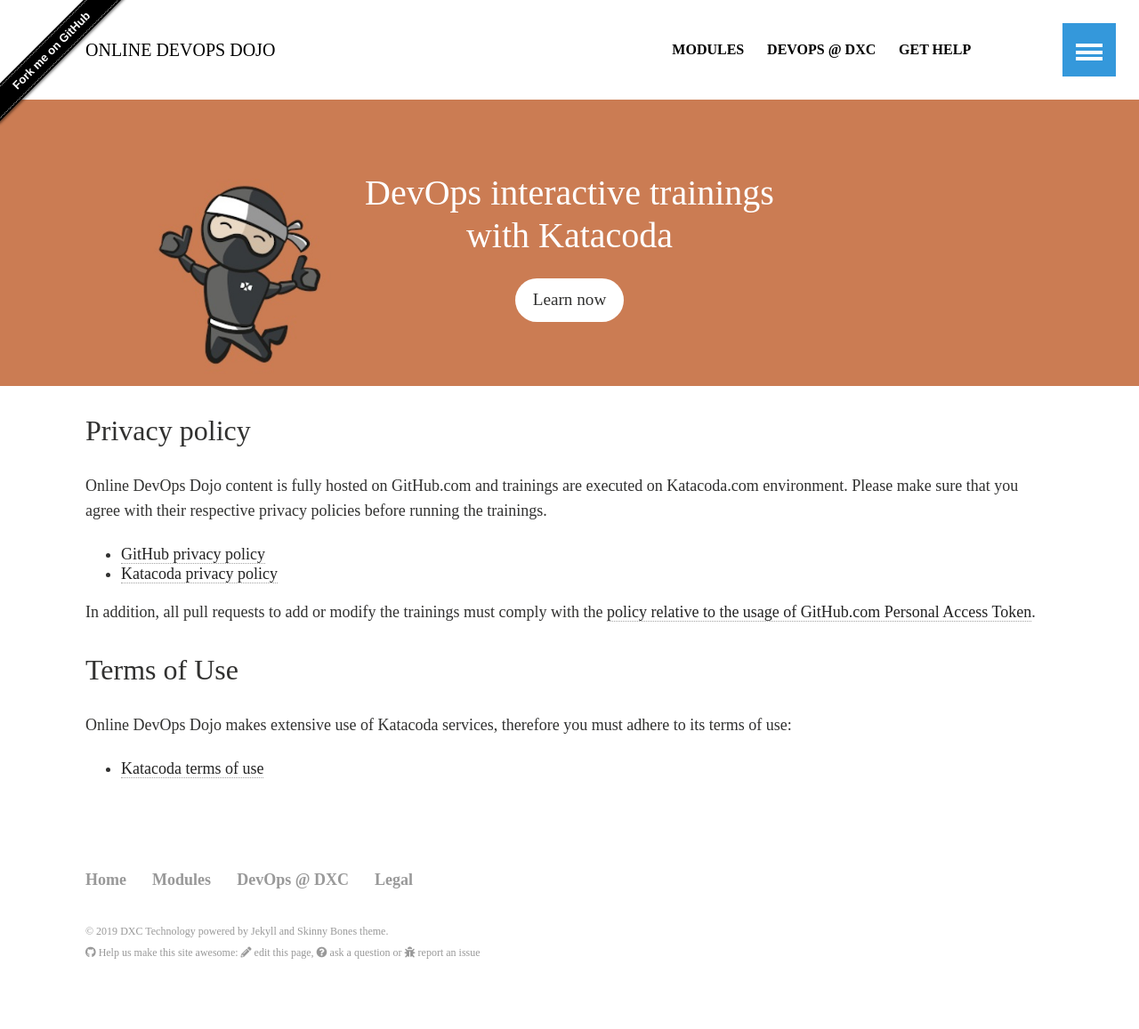
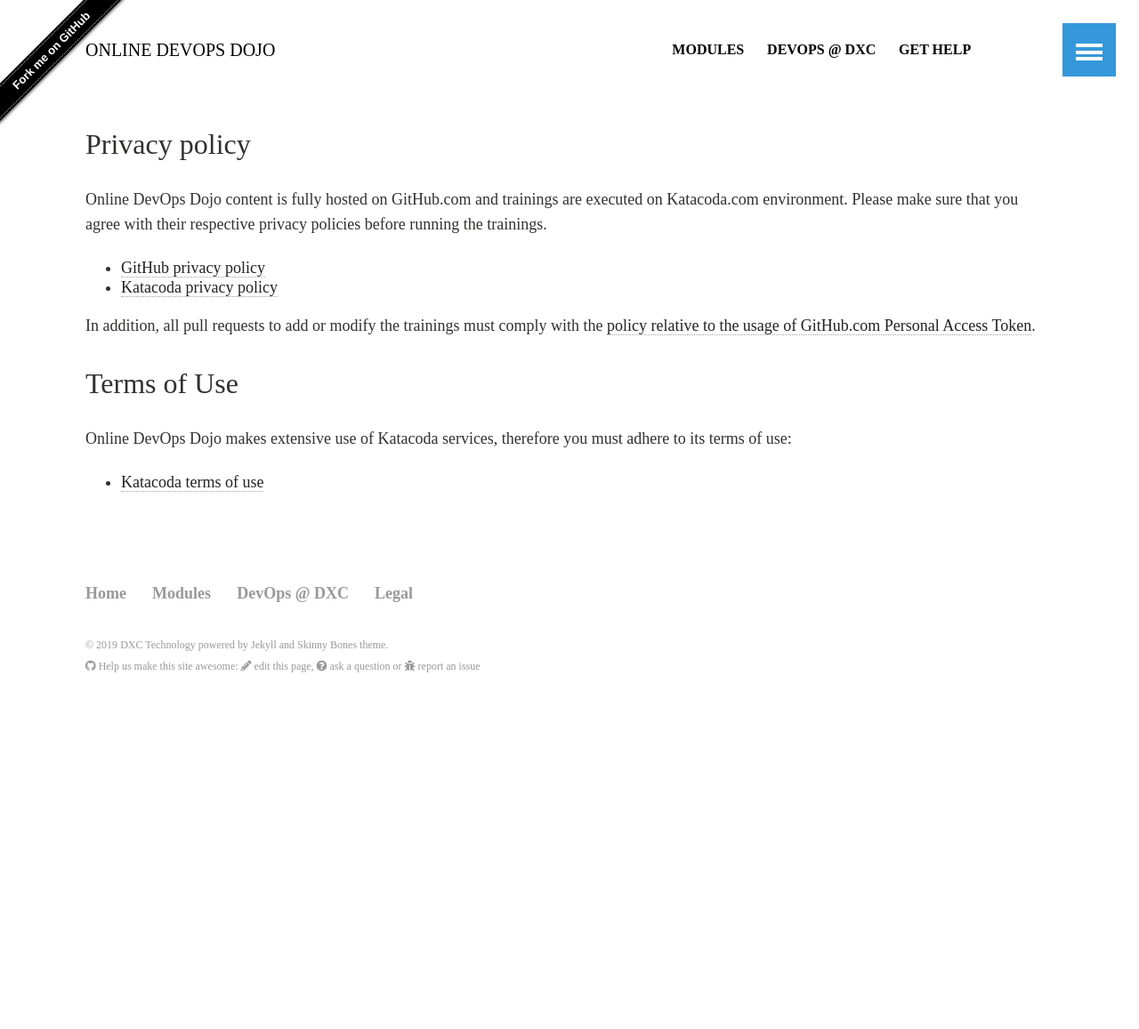
Before and after one commit to dxc-technology/about-devops-dojo, a Jekyll site: the page built from Legal/index.md, in a window 1280 px wide. Shown: the whole page at 89% size. Built offline with Jekyll 4.4.1, drawn with Linux system fonts in a browser that asks for light colours; some web fonts are replaced; after the commit the page ends 900 px from its top, so only the background shows below that.

Commit message:
New home banner

```diff
--- a/Legal/index.md
+++ b/Legal/index.md
@@ -6,7 +6,7 @@
 excerpt:
 tags: []
 image:
-  feature: home-1600x800.jpg
+  feature:
   teaser:
   thumb:
 share: true
--- a/_sass/_layout.scss
+++ b/_sass/_layout.scss
@@ -230,12 +230,11 @@
 }
 // page lead
 .page-lead {
-	background-position: center top;
+	background-position: center center;
 	background-repeat: no-repeat;
-	background-attachment: fixed;
 	text-align: center;
 	color: $white;
-	@include media($large) {
+	@include media(700px) {
 		background-size: cover;
 	}
 }
```
Also changed, not shown: get-help/index.md (+1 -1 lines), modules/index.md (+1 -1 lines), images/home-1600x800.jpg.
